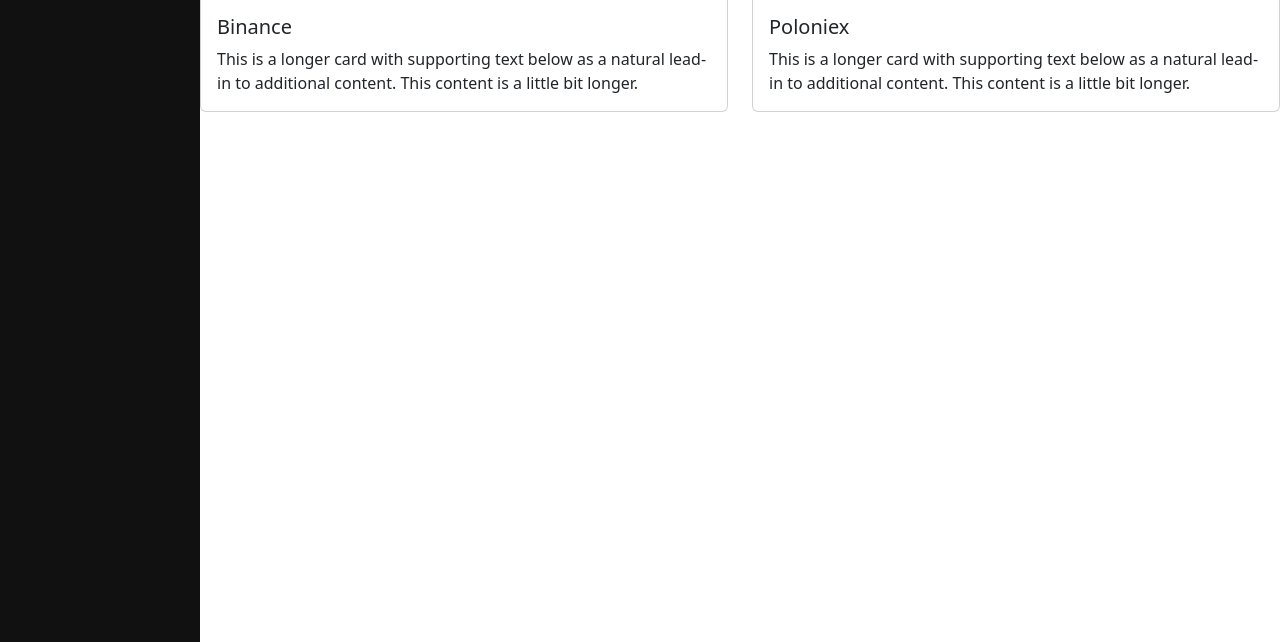
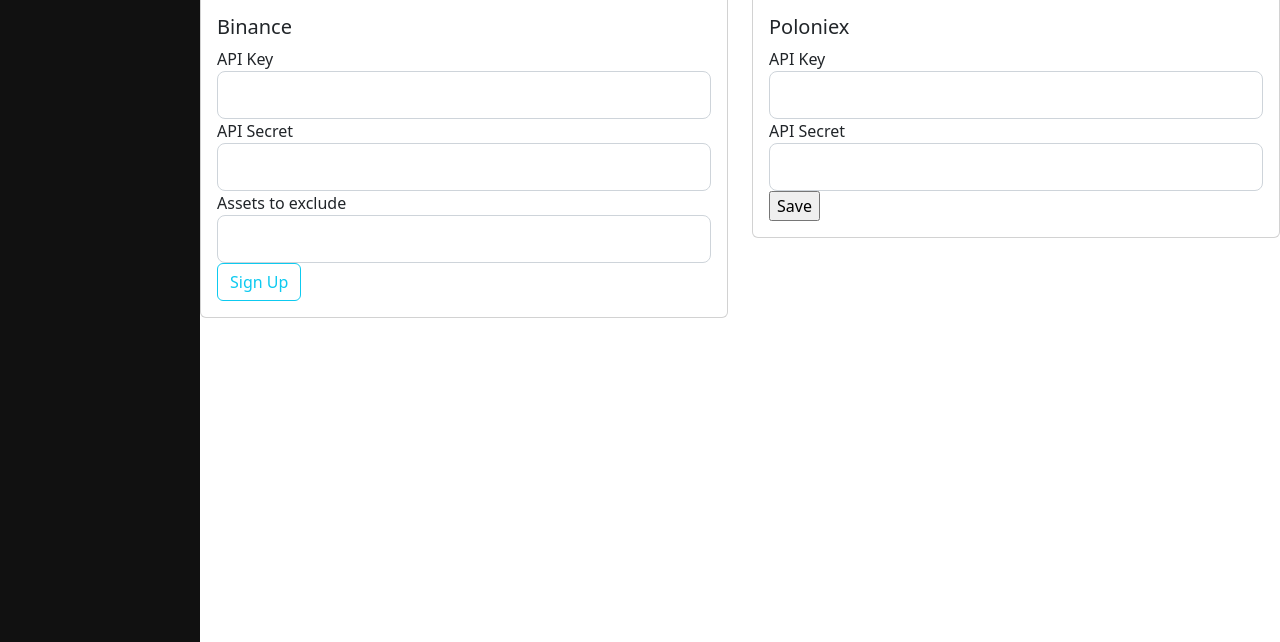
Before and after one commit to LLIax/crypto-assets-dashboard, a Flask app: page /settings in a window 1280 px wide. Shown: the part 158-800 px from the top of the page. Run offline with Flask 2, Linux system fonts and the light colour scheme.

Commit message:
Add forms

```diff
--- a/app.py
+++ b/app.py
@@ -1,15 +1,20 @@
 from flask import Flask, render_template, url_for
+from forms import BinanceForm, PoloniexForm
 
 app = Flask(__name__)
+
+app.config['SECRET_KEY'] ='6734a63ba14b2ab5a397a44b81d3fcc0'
 
 exchanges =[
     {
         'name': 'Binance',
-        'logo': '/static/img/binance.svg'
+        'logo': '/static/img/binance.svg',
+
     },
     {
         'name': 'Poloniex',
-        'logo': '/static/img/poloniex.svg'
+        'logo': '/static/img/poloniex.svg',
+
     }
 ]
 
@@ -19,4 +24,7 @@ def hello_world():
 
 @app.route("/settings")
 def settings():
-    return render_template('settings.html', exchanges = exchanges, title = 'Settings')
+    binanceform = BinanceForm()
+
+    poloniexform = PoloniexForm()
+    return render_template('settings.html', binanceform=binanceform, poloniexform=poloniexform, title = 'Settings')
--- /dev/null
+++ b/forms.py
@@ -0,0 +1,17 @@
+from flask_wtf import FlaskForm
+from wtforms import StringField, PasswordField, SubmitField, BooleanField
+from wtforms.validators import DataRequired
+
+
+class BinanceForm(FlaskForm):
+    api_key = StringField(label='API Key', validators=[DataRequired()])
+    api_secret = PasswordField(label='API Secret', validators=[DataRequired()])
+    enable_dust = BooleanField(label='Enable automatic dusting'),
+    assets = StringField(label='Assets to exclude')
+    submit = SubmitField('Sign Up')
+
+
+class PoloniexForm(FlaskForm):
+    api_key = StringField(label='API Key', validators=[DataRequired()])
+    api_secret = PasswordField(label='API Secret', validators=[DataRequired()])
+    submit = SubmitField(label='Save')
--- a/templates/settings.html
+++ b/templates/settings.html
@@ -2,16 +2,62 @@
 {% block content %}
     <h1>Settings</h1>
     <div class="row row-cols-1 row-cols-md-2 g-4">
-    {% for exchange in exchanges %}
       <div class="col">
         <div class="card">
-        <img src="{{ exchange.logo }}" class="card-img-top" alt="..." style="max-height: 100px;">
+          <img src="/static/img/binance.svg'" class="card-img-top" alt="..." style="max-height: 100px;">
           <div class="card-body">
-          <h5 class="card-title">{{ exchange.name }}</h5>
-          <p class="card-text">This is a longer card with supporting text below as a natural lead-in to additional content. This content is a little bit longer.</p>
+            <h5 class="card-title">Binance</h5>
+            <form method="POST" action="">
+              {{ binanceform.hidden_tag() }}
+              <fieldset class="form-group">
+                <div class="form-group">
+                  {{ binanceform.api_key.label(class="form-control-label")}}
+                  {{ binanceform.api_key(class="form-control form-control-lg")}}
+                </div>
+                <div class="form-group">
+                  {{ binanceform.api_secret.label(class="form-control-label")}}
+                  {{ binanceform.api_secret(class="form-control form-control-lg")}}
+                </div>
+
+                <div class="form-group">
+                  {{ binanceform.assets.label(class="form-control-label")}}
+                  {{ binanceform.assets(class="form-control form-control-lg")}}
+                </div>
+              </fieldset>
+              <div class="form-group">
+                {{ binanceform.submit(class="btn btn-outline-info") }}
+              </div>
+
+            </form>
           </div>
         </div> <!-- card -->
       </div> <!-- col -->
-    {% endfor %}
+      <div class="col">
+        <div class="card">
+          <img src="/static/img/poloniex.svg" class="card-img-top" alt="..." style="max-height: 100px;">
+          <div class="card-body">
+            <h5 class="card-title">Poloniex</h5>
+            <form method="POST" action="">
+              {{ poloniexform.hidden_tag() }}
+              <fieldset class="form-group">
+                <div class="form-group">
+                  {{ poloniexform.api_key.label(class="form-control-label")}}
+                  {{ poloniexform.api_key(class="form-control form-control-lg")}}
+                </div>
+                <div class="form-group">
+                  {{ poloniexform.api_secret.label(class="form-control-label")}}
+                  {{ poloniexform.api_secret(class="form-control form-control-lg")}}
+                </div>
+              </fieldset>
+              <div class="form-group">
+                {{ poloniexform.submit(clas="btn btn-outline-info")}}
+              </div>
+
+            </form>
+          </div>
+        </div> <!-- card -->
+      </div> <!-- col -->
+
+
   </div> <!-- cards row -->
 {% endblock content %}
```
Lines whose indentation alone changed are shown as unchanged.
